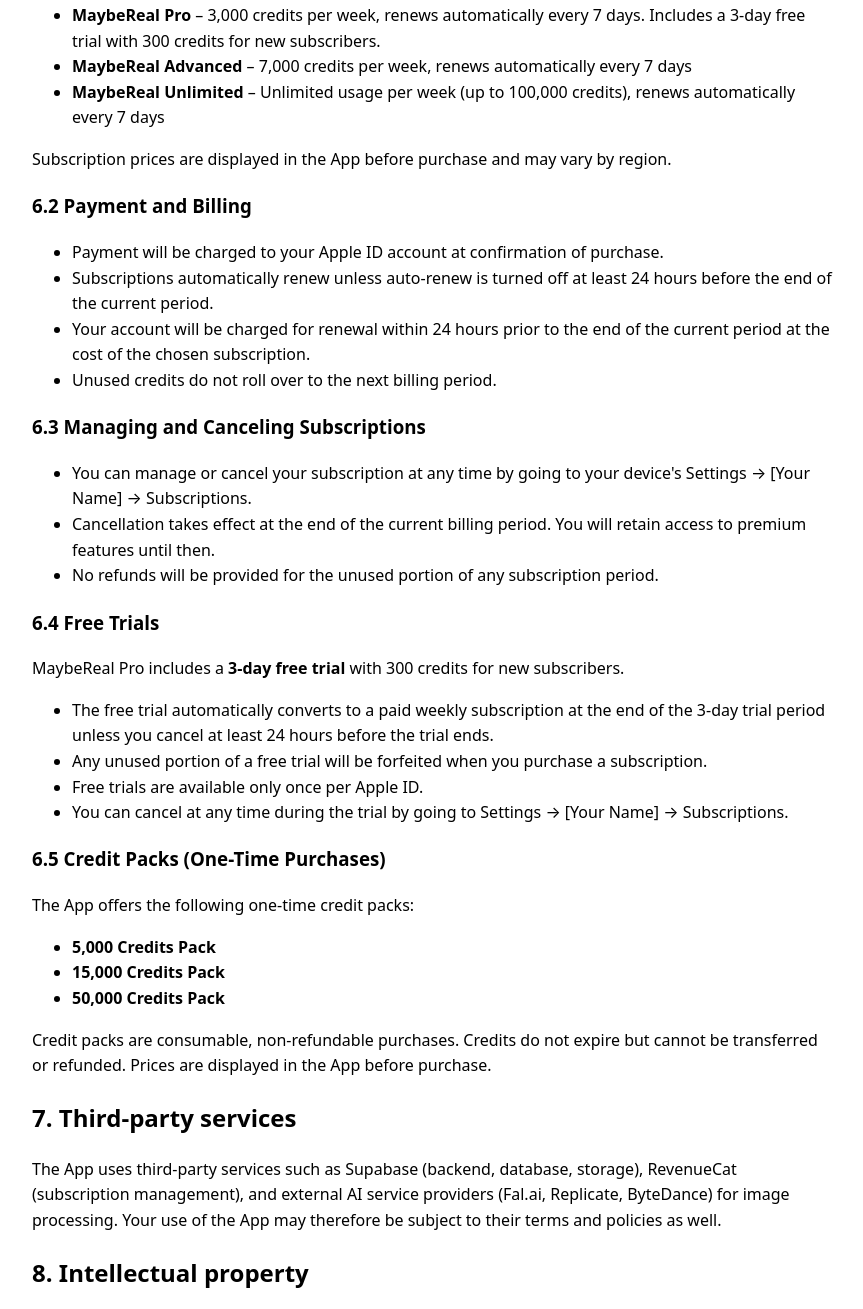
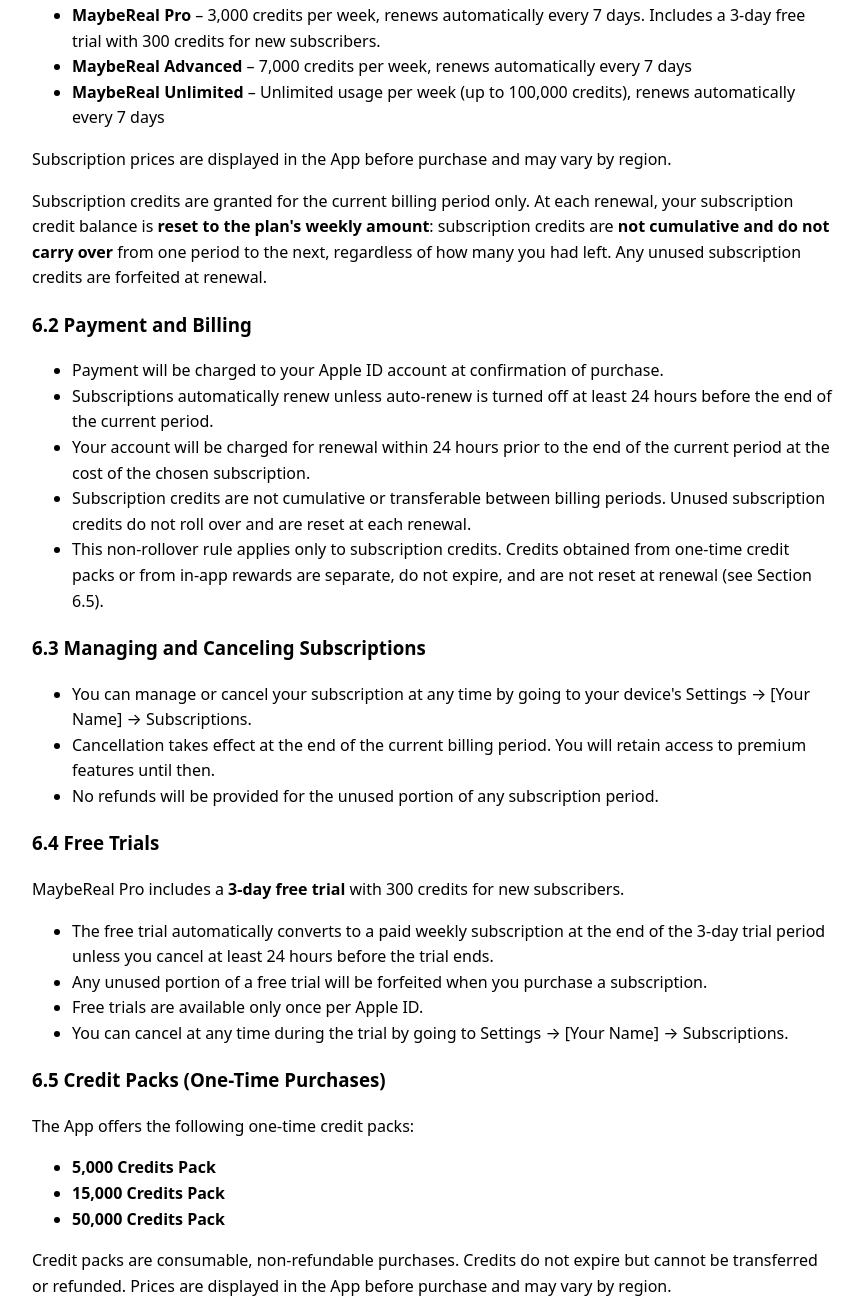
Before and after one commit to maybereal-app/legal, a plain HTML site: page terms.html in a window 1280 px wide. Shown: the part 1676-2985 px from the top of the page, without its empty margins (208-1071 px from the left). Drawn offline with Linux system fonts and the light colour scheme.

Commit message:
Update terms.html

```diff
--- a/terms.html
+++ b/terms.html
@@ -78,13 +78,20 @@
     <li><strong>MaybeReal Unlimited</strong> – Unlimited usage per week (up to 100,000 credits), renews automatically every 7 days</li>
   </ul>
   <p>Subscription prices are displayed in the App before purchase and may vary by region.</p>
+  <p>
+    Subscription credits are granted for the current billing period only. At each renewal, your subscription
+    credit balance is <strong>reset to the plan's weekly amount</strong>: subscription credits are
+    <strong>not cumulative and do not carry over</strong> from one period to the next, regardless of how many
+    you had left. Any unused subscription credits are forfeited at renewal.
+  </p>
 
   <h3>6.2 Payment and Billing</h3>
   <ul>
     <li>Payment will be charged to your Apple ID account at confirmation of purchase.</li>
     <li>Subscriptions automatically renew unless auto-renew is turned off at least 24 hours before the end of the current period.</li>
     <li>Your account will be charged for renewal within 24 hours prior to the end of the current period at the cost of the chosen subscription.</li>
-    <li>Unused credits do not roll over to the next billing period.</li>
+    <li>Subscription credits are not cumulative or transferable between billing periods. Unused subscription credits do not roll over and are reset at each renewal.</li>
+    <li>This non-rollover rule applies only to subscription credits. Credits obtained from one-time credit packs or from in-app rewards are separate, do not expire, and are not reset at renewal (see Section 6.5).</li>
   </ul>
 
   <h3>6.3 Managing and Canceling Subscriptions</h3>
@@ -114,7 +121,7 @@
   </ul>
   <p>
     Credit packs are consumable, non-refundable purchases. Credits do not expire but cannot be transferred or refunded.
-    Prices are displayed in the App before purchase.
+    Prices are displayed in the App before purchase and may vary by region.
   </p>
 
   <h2>7. Third-party services</h2>
```
